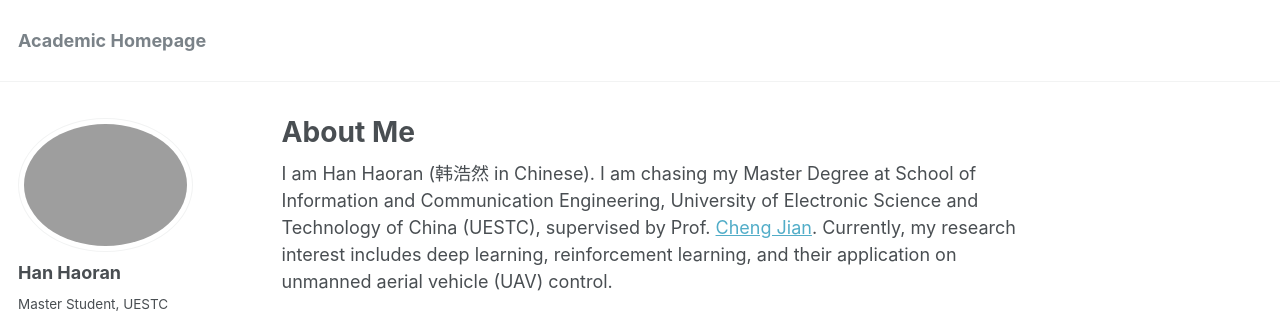
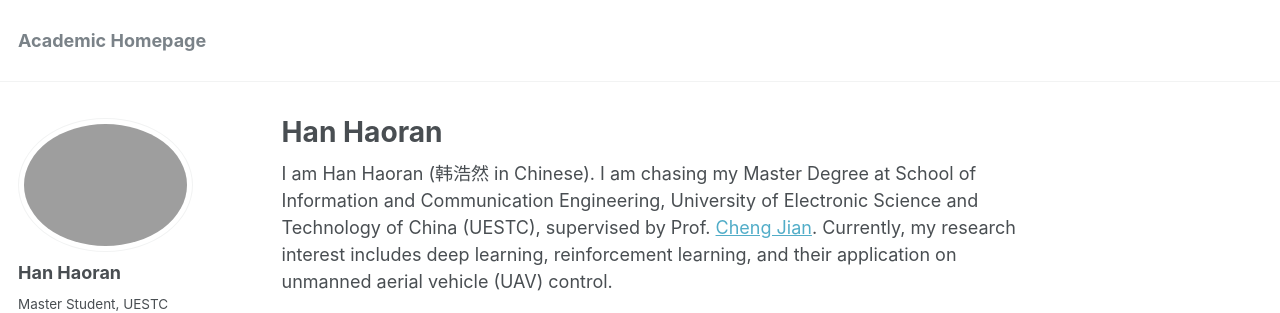
Before and after one commit to Han-Adam/Han-Adam.github.io, a Jekyll site: the page built from _pages/about.md, in a window 1280 px wide and 900 px high. Shown: the top 313 px of the window. Built offline with Jekyll 4.4.1, drawn with Linux system fonts in a browser that asks for light colours; some web fonts are replaced.

Commit message:
Update about.md

```diff
--- a/_pages/about.md
+++ b/_pages/about.md
@@ -1,6 +1,6 @@
 ---
 permalink: /
-title: "About Me"
+title: "Han Haoran"
 excerpt: "About me"
 author_profile: true
 redirect_from:
```
